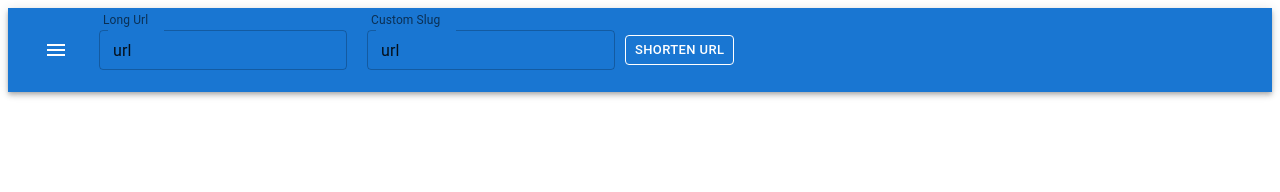
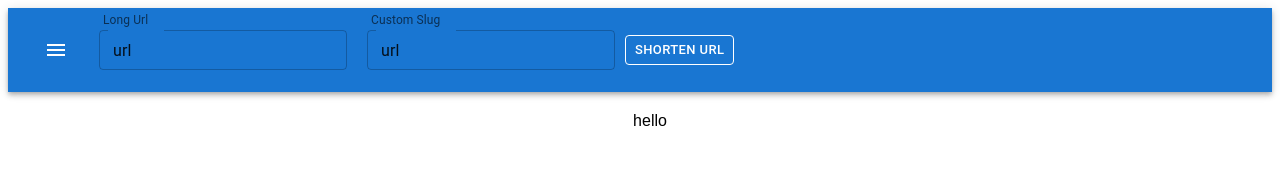
Before and after one commit to JacobMelnick/Front_End_Apollos, a React (Create React App) app: page / in a window 1280 px wide. Shown: the top 192 px of the page. Built offline with nearby package versions, Linux system fonts and the light colour scheme.

Commit message:
add component for links

```diff
--- a/src/App.js
+++ b/src/App.js
@@ -1,11 +1,12 @@
 import "./styles.css";
 import { qgl, useMutation, useQuery } from "@apollo/client";
-import { useEffect } from "react";
 import Header from "../src/Header/Header";
+import Links from "../src/Links/Links";
 export default function App() {
   return (
     <div className="App">
       <Header />
+      <Links />
     </div>
   );
 }
--- /dev/null
+++ b/src/Links/Link.jsx
@@ -0,0 +1,7 @@
+import react from "react";
+
+const Link = () => {
+  return <div>hello</div>;
+};
+
+export default Link;
--- /dev/null
+++ b/src/Links/Links.jsx
@@ -0,0 +1,18 @@
+import react from "react";
+import { Grid } from "@mui/material";
+import Link from "../Links/Link";
+const Links = () => {
+  return (
+    <Grid
+      style={{ padding: 10, margin: 10 }}
+      container
+      justifyContent="center"
+      alignItems="center"
+      direction="column"
+    >
+      <Link />
+    </Grid>
+  );
+};
+
+export default Links;
```
